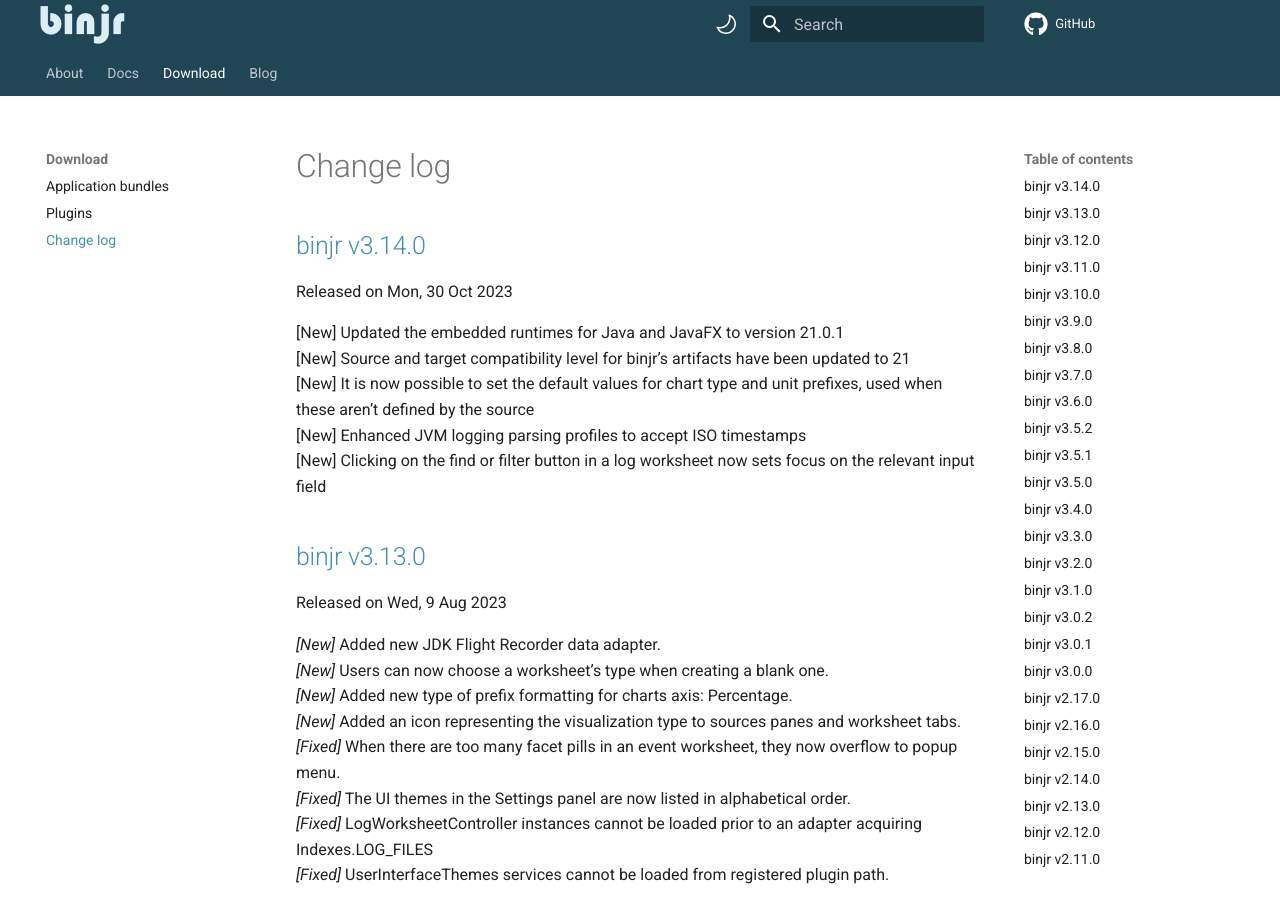
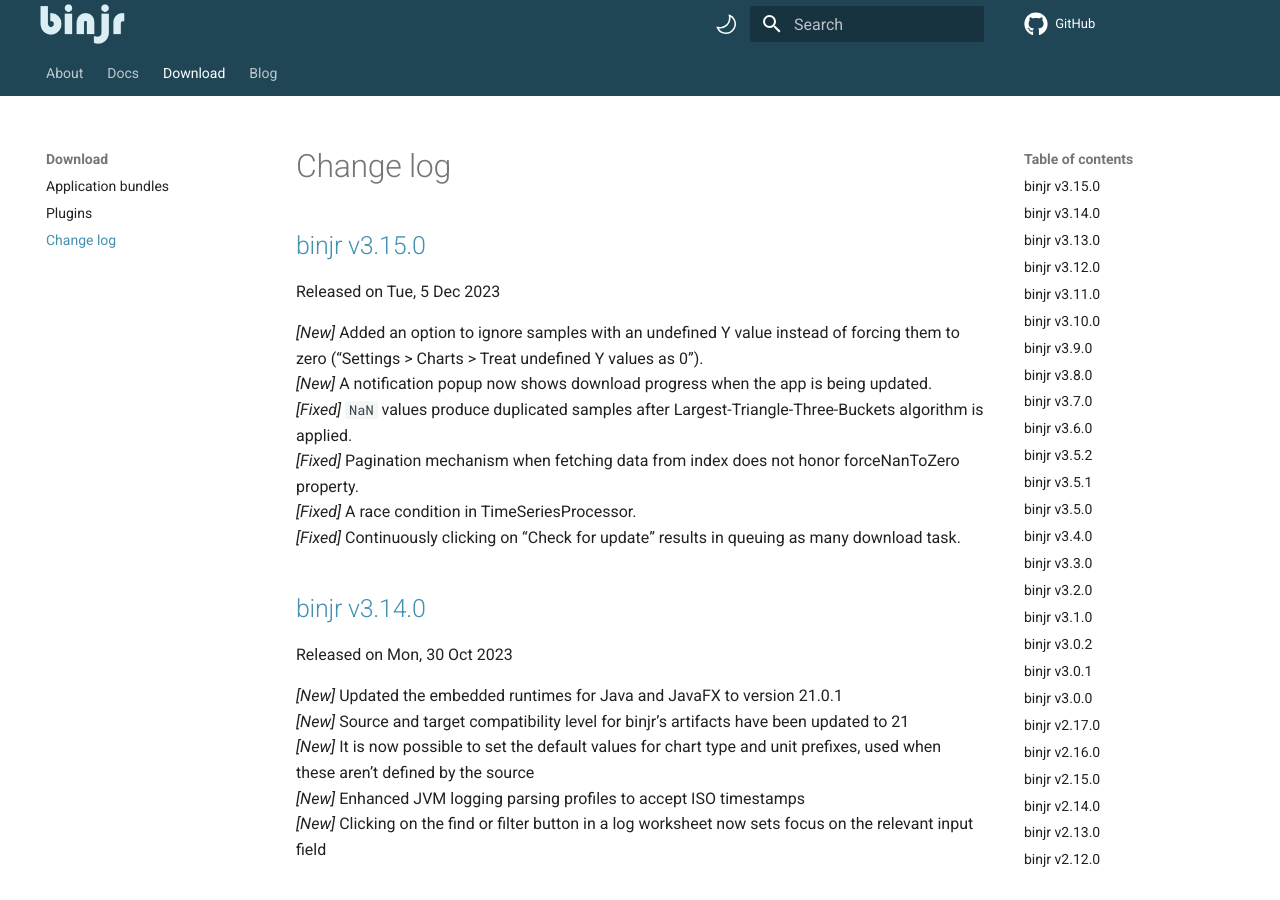
Before and after one commit to binjr/binjr.github.io, an MkDocs documentation site: the page built from docs/download/CHANGELOG.md, in a window 1280 px wide and 900 px high. Built offline with MkDocs 1.6.1 and Material for MkDocs 9.7.7, drawn with Linux system fonts in a browser that asks for light colours; comment, search, counter and statistics services are not loaded.

Commit message:
Release  v3.15.0

```diff
--- a/docs/download/CHANGELOG.md
+++ b/docs/download/CHANGELOG.md
@@ -1,14 +1,23 @@
 # Change log
+
+## [binjr v3.15.0](https://github.com/binjr/binjr/releases/tag/v3.15.0)
+Released on Tue, 5 Dec 2023
+
+_[New]_ Added an option to ignore samples with an undefined Y value instead of forcing them to zero ("Settings > Charts > Treat undefined Y values as 0").
+_[New]_ A  notification popup now shows download progress when the app is being updated.
+_[Fixed]_ `NaN` values produce duplicated samples after Largest-Triangle-Three-Buckets algorithm is applied.
+_[Fixed]_ Pagination mechanism when fetching data from index does not honor forceNanToZero property.
+_[Fixed]_ A race condition in TimeSeriesProcessor.
+_[Fixed]_ Continuously clicking on "Check for update" results in queuing as many download task.
 
 ## [binjr v3.14.0](https://github.com/binjr/binjr/releases/tag/v3.14.0)
 Released on Mon, 30 Oct 2023
 
-[New] Updated the embedded runtimes for Java and JavaFX to version 21.0.1
-[New] Source and target compatibility level for binjr's artifacts have been updated to 21
-[New] It is now possible to set the default values for chart type and unit prefixes, used when these aren't defined by the source
-[New] Enhanced JVM logging parsing profiles to accept ISO timestamps
-[New] Clicking on the find or filter button in a log worksheet now sets focus on the relevant input field
-
+_[New]_ Updated the embedded runtimes for Java and JavaFX to version 21.0.1
+_[New]_ Source and target compatibility level for binjr's artifacts have been updated to 21
+_[New]_ It is now possible to set the default values for chart type and unit prefixes, used when these aren't defined by the source
+_[New]_ Enhanced JVM logging parsing profiles to accept ISO timestamps
+_[New]_ Clicking on the find or filter button in a log worksheet now sets focus on the relevant input field
 
 ## [binjr v3.13.0](https://github.com/binjr/binjr/releases/tag/v3.13.0)
 Released on Wed, 9 Aug 2023
```
Also changed, not shown: docs/download/latest_release.md (+8 -8 lines), 1 other file.
